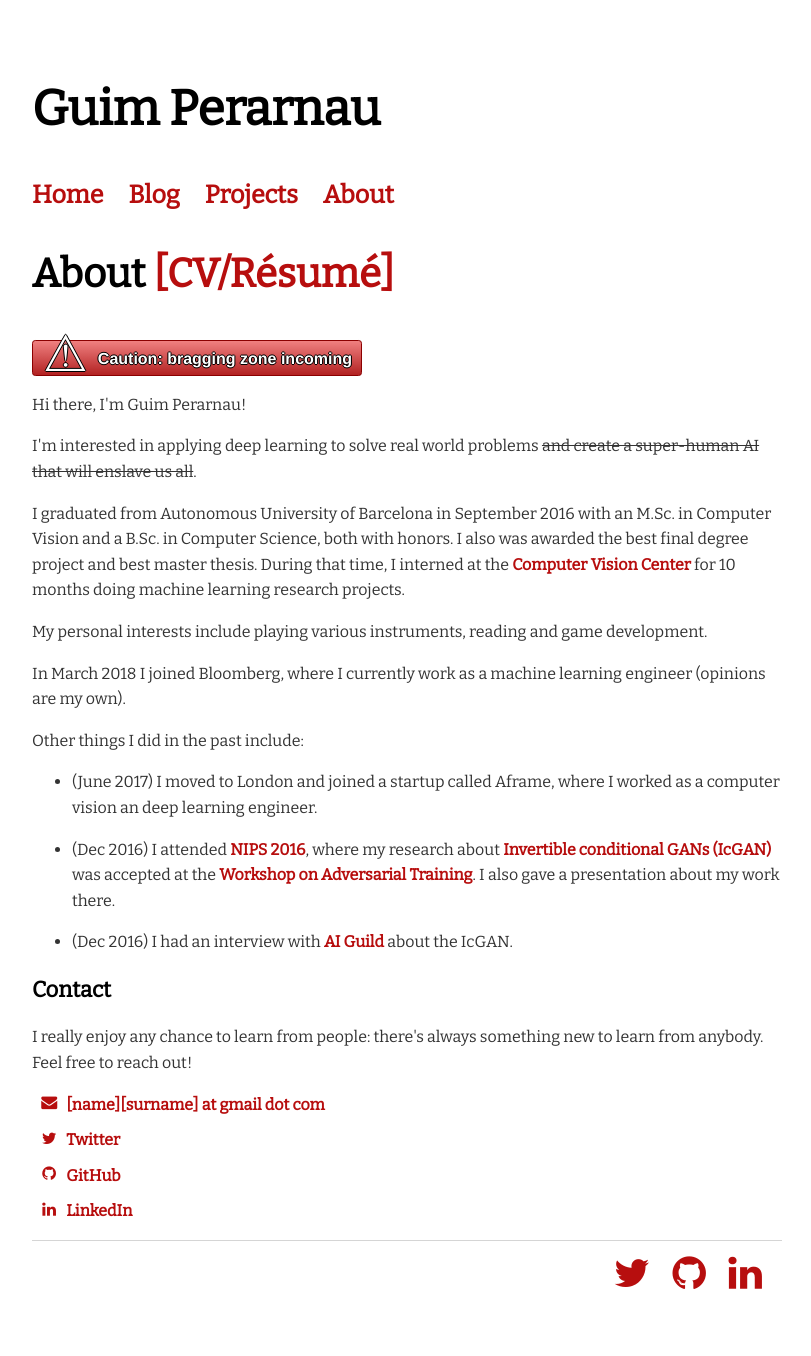
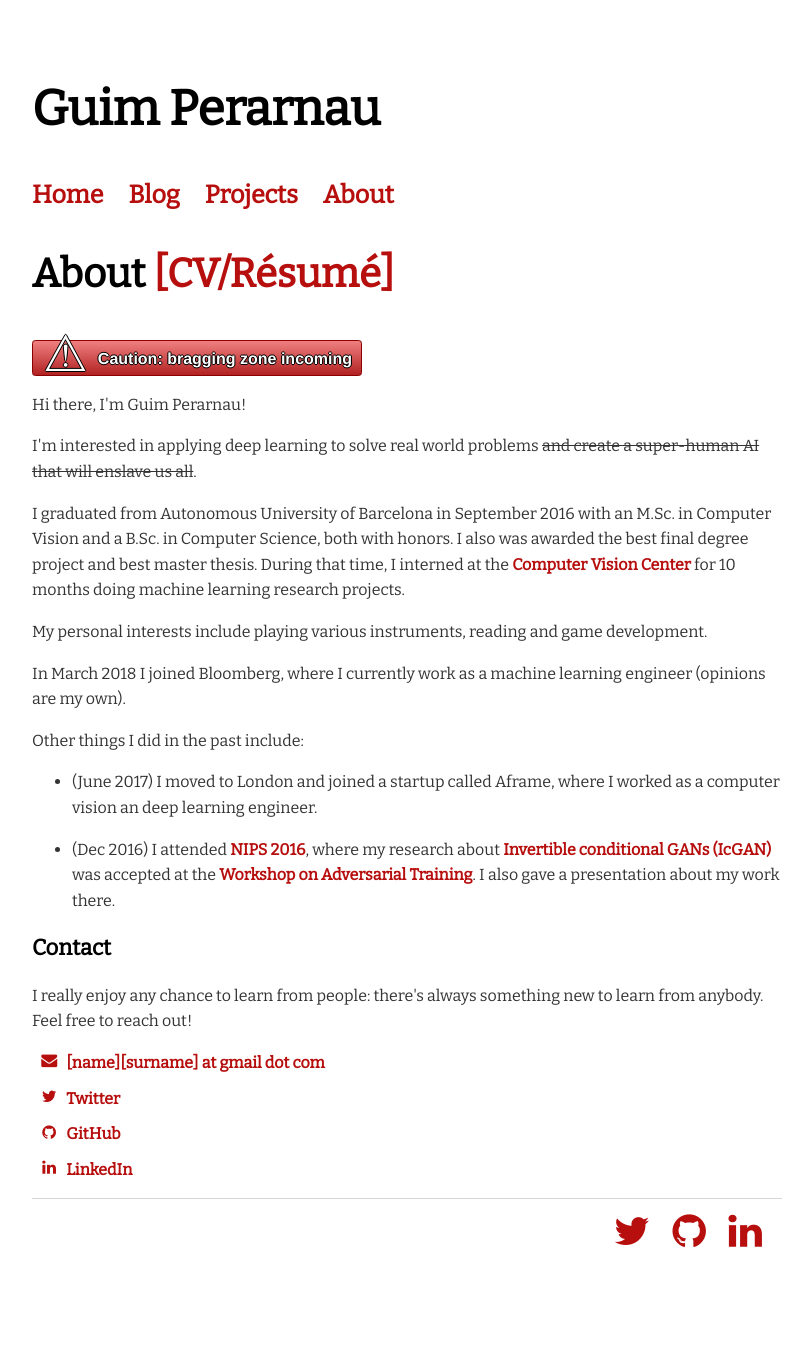
Before and after one commit to Guim3/guim3.github.io, a Jekyll site: the page built from about/index.html, in a window 1280 px wide. Shown: the whole page, without its empty margins (233-1044 px from the left). Built offline with Jekyll 4.4.1, drawn with Linux system fonts in a browser that asks for light colours; after the commit the page ends 1314 px from its top, so only the background shows below that.

Commit message:
Remove AI Guild

```diff
--- a/about/index.html
+++ b/about/index.html
@@ -18,7 +18,6 @@ title: About
 	<ul>
 		<li><p>(June 2017) I moved to London and joined a startup called Aframe, where I worked as a computer vision an deep learning engineer.</p></li>
 		<li><p>(Dec 2016) I attended <a href="https://nips.cc/Conferences/2016">NIPS 2016</a>, where my research about <a href="../projects/#icgan"> Invertible conditional GANs (IcGAN)</a> was accepted at the <a href="https://sites.google.com/site/nips2016adversarial/">Workshop on Adversarial Training</a>. I also gave a presentation about my work there.</p></li>
-		<li><p>(Dec 2016) I had an interview with <a href="https://github.com/chadwittman/ai-guild">AI Guild</a> about the IcGAN.</p></li>
 	</ul>
 
 	<h3>Contact</h3>
```
